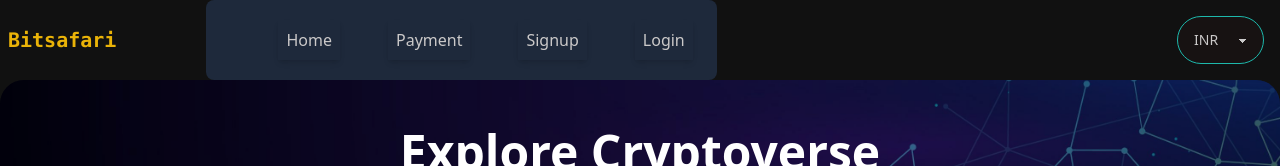
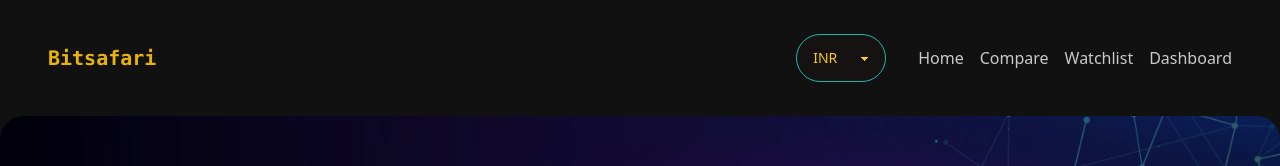
Before and after one commit to devmalya99/BitSafari, a React (Vite) app: page / in a window 1280 px wide. Shown: the top 166 px of the page. Built offline with nearby package versions, Linux system fonts and the light colour scheme; a web font is replaced by a local one.

Commit message:
Header fixed and optimised v2

```diff
--- a/package.json
+++ b/package.json
@@ -17,6 +17,7 @@
     "@fortawesome/free-regular-svg-icons": "^6.5.2",
     "@fortawesome/free-solid-svg-icons": "^6.5.2",
     "@fortawesome/react-fontawesome": "^0.2.0",
+    "@mui/icons-material": "^5.15.17",
     "@mui/material": "^5.15.16",
     "@mui/styled-engine-sc": "^6.0.0-alpha.18",
     "axios": "^1.6.8",
@@ -24,6 +25,7 @@
     "react-alice-carousel": "^2.9.1",
     "react-dom": "^18.2.0",
     "react-router-dom": "^6.23.0",
+    "react-toastify": "^10.0.5",
     "styled-components": "^6.1.9"
   },
   "devDependencies": {
--- a/src/components/Header.jsx
+++ /dev/null
@@ -1,81 +0,0 @@
-import React, { useState } from "react";
-import { Link } from "react-router-dom";
-import logo from "../assets/crypto logo.png";
-import { GetCryptoState } from "../context/cryptoContext";
-const Header = () => {
-  const [open, setOpen] = useState(false);
- const {currency, setCurrency
- }  = GetCryptoState()
- console.log(currency)
-  return (
-    <header className={`flex w-full items-center bg-transparent`}>
-      <div className="container">
-        <div className="relative -mx-4 flex items-center justify-between">
-          <div className="w-60 max-w-full px-4">
-            <Link to="/" className="w-full py-5 flex items-center ">
-              <img src={logo} className="hidden ml-2 h-8 dark:block" />
-              <span className="text-yellow-500 text-xl font-mono px-2 font-bold ">
-                Bitsafari
-              </span>
-            </Link>
-          </div>
-          <div className="flex w-full items-center justify-between px-4">
-            <div>
-              <button
-                onClick={() => setOpen(!open)}
-                id="navbarToggler"
-                className={` ${
-                  open && "navbarTogglerActive"
-                } absolute right-4 top-1/2 block -translate-y-1/2 rounded-lg px-3 py-[6px] ring-primary focus:ring-2 lg:hidden`}
-              >
-                <span className="relative my-[6px] block h-[2px] w-[30px] bg-body-color dark:bg-white"></span>
-                <span className="relative my-[6px] block h-[2px] w-[30px] bg-body-color dark:bg-white"></span>
-                <span className="relative my-[6px] block h-[2px] w-[30px] bg-body-color dark:bg-white"></span>
-              </button>
-              <nav
-                // :className="!navbarOpen && 'hidden' "
-                id="navbarCollapse"
-                className={`absolute z-50 right-4 top-full w-full max-w-[250px] rounded-lg bg-slate-800  px-6 py-5 shadow dark:bg-dark-2 lg:static lg:block lg:w-full lg:max-w-full lg:shadow-none lg:dark:bg-transparent ${
-                  !open && "hidden"
-                } `}
-              >
-                <ul className="block lg:flex">
-                  <ListItem NavLink="/#">Home</ListItem>
-                  <ListItem NavLink="/#">Payment</ListItem>
-                  <ListItem NavLink="/#">Signup</ListItem>
-                  <ListItem NavLink="/#">Login</ListItem>
-                </ul>
-              </nav>
-            </div>
-            <div className="justify-end pr-16 sm:flex lg:pr-0">
-              <select className="select select-accent w-full max-w-xs mr-4"
-              value={currency}
-              onChange={(e)=>setCurrency(e.target.value)}>
-                <option>USD</option>
-                <option>INR</option>
-              </select>
-            </div>
-          </div>
-        </div>
-      </div>
-    </header>
-  );
-};
-
-export default Header;
-
-const ListItem = ({ children, NavLink }) => {
-  return (
-    <>
-      <li>
-        <Link
-          to={NavLink}
-          className="flex py-2 z-10 text-base font-medium lg:ml-12 lg:inline-flex hover:border-b-2
-          shadow-md p-2 hover:shadow-neutral-400 "
-        >
-          {children}
-        </Link>
-      </li>
-    </>
-  );
-};
--- a/src/components/Navigation.jsx
+++ b/src/components/Navigation.jsx
@@ -1,8 +1,9 @@
 import React from 'react'
 import { BrowserRouter, Route, Routes } from 'react-router-dom'
-import Header from './Header'
+
 import Homepage from '../Pages/Homepage'
 import CoinPage from '../Pages/CoinPage'
+import Header from './common/Header/Header'
 const Navigation = () => {
   return (
     <div>
--- /dev/null
+++ b/src/components/common/Header/Header.jsx
@@ -0,0 +1,56 @@
+import React, { useEffect, useState } from "react";
+
+import TemporaryDrawer from "./drawer";
+import "./style.css";
+import Switch from "@mui/material/Switch";
+import { toast } from "react-toastify";
+import { Link } from "react-router-dom";
+import { GetCryptoState } from "../../../context/cryptoContext";
+import logo from "../../../assets/crypto logo.png";
+function Header() {
+
+  const {currency, setCurrency
+  }  = GetCryptoState()
+  console.log(currency)
+
+
+  return (
+    <div className="header">
+       <Link to="/" className="w-full py-5 flex items-center ">
+              <img src={logo} className="hidden ml-2 h-8 dark:block" />
+              <span className="text-yellow-500 text-xl font-mono  font-bold mr-12">
+                Bitsafari
+              </span>
+            </Link>
+      <div className="links">
+
+      <div className="justify-end pr-4">
+              <select className="select select-accent text-yellow-400 w-full max-w-xs mr-8"
+              value={currency}
+              onChange={(e)=>setCurrency(e.target.value)}>
+                <option>USD</option>
+                <option>INR</option>
+              </select>
+            </div>
+
+        <Link to="/">
+          <p className="">Home</p>
+        </Link>
+        <Link to="/compare">
+          <p className="">Compare</p>
+        </Link>
+        <Link to="/watchlist">
+          <p className="">Watchlist</p>
+        </Link>
+        <Link to="/dashboard">
+          <button>Dashboard</button>
+        </Link>
+      </div>
+      <div className="drawer-component">
+        <TemporaryDrawer />
+      </div>
+    </div>
+  );
+}
+
+export default Header;
--- /dev/null
+++ b/src/components/common/Header/drawer.jsx
@@ -0,0 +1,58 @@
+import React, { useEffect, useState } from "react";
+import Drawer from "@mui/material/Drawer";
+import MenuRoundedIcon from "@mui/icons-material/MenuRounded";
+import { IconButton } from "@mui/material";
+import Switch from "@mui/material/Switch";
+import { toast } from "react-toastify";
+import { Link } from "react-router-dom";
+import { GetCryptoState } from "../../../context/cryptoContext";
+
+export default function TemporaryDrawer() {
+  const [open, setOpen] = useState(false);
+
+  const {currency, setCurrency
+  }  = GetCryptoState()
+  console.log(currency)
+
+
+  return (
+    <div className="flex ">
+        <div className="justify-end pr-4">
+              <select className="select select-accent w-full max-w-xs mr-6"
+              value={currency}
+              onChange={(e)=>setCurrency(e.target.value)}>
+                <option>USD</option>
+                <option>INR</option>
+              </select>
+            </div>
+
+
+
+
+      <IconButton onClick={() => setOpen(true)}>
+        <MenuRoundedIcon className="link" />
+      </IconButton>
+      <Drawer anchor="right" open={open} onClose={() => setOpen(false)}>
+        <div className="drawer-div">
+          <Link to="/">
+            <p className="text-2xl rounded-xl px-2 py-1 mb-4 mt-8 text-yellow-500 font-bold shadow-gray-700 shadow-sm hover:border-e-2">Home</p>
+          </Link>
+          <Link to="/compare">
+            <p className="text-2xl px-2 py-1 mb-4 rounded-xl text-yellow-500 font-bold shadow-gray-700 shadow-sm hover:border-e-2">Compare</p>
+          </Link>
+          <Link to="/watchlist">
+            <p className="text-2xl px-2 py-1 mb-4 rounded-xl text-yellow-500 font-bold shadow-gray-700 shadow-sm hover:border-e-2">Watchlist</p>
+          </Link>
+          <Link to="/dashboard">
+            <p className="text-2xl px-2 py-1 mb-4 rounded-xl text-yellow-500 font-bold shadow-gray-700 shadow-sm hover:border-e-2">Dashboard</p>
+          </Link>
+
+          <Link to="/signup">
+            <p className="text-2xl px-2 py-1 mb-4 rounded-xl text-yellow-500 font-bold shadow-gray-700 shadow-sm hover:border-e-2">Get In</p>
+          </Link>
+
+        </div>
+      </Drawer>
+    </div>
+  );
+}
--- /dev/null
+++ b/src/components/common/Header/style.css
@@ -0,0 +1,60 @@
+.header {
+    display: flex;
+    justify-content: space-between;
+    align-items: center;
+    padding: 1.5rem 3rem;
+    position: sticky;
+    top: 0;
+    background-color: var(--black);
+    z-index: 1000;
+  }
+
+  .header h1 {
+    font-size: 1.2rem;
+    margin: 0rem;
+    font-weight: 600;
+  }
+
+  .links {
+    display: flex;
+    justify-content: flex-end;
+    align-items: center;
+    gap: 1rem;
+  }
+
+  .link {
+    font-size: 1.2rem;
+    color: var(--blue);
+    font-weight: 600;
+    cursor: pointer;
+  }
+
+  .link:hover {
+    color: var(--white);
+    transform: all 0.3s;
+  }
+
+  .drawer-component {
+    display: none;
+  }
+
+  @media only screen and (max-width: 640px) {
+    .links {
+      display: none;
+    }
+
+    .drawer-component {
+      display: block;
+    }
+
+    .header {
+      padding: 0.5rem 1.5rem;
+    }
+
+    .drawer-div {
+      width: 50vw;
+      background-color: var(--black);
+      height: 100vh;
+      padding: 0.5rem 1.5rem;
+    }
+  }
```
Also changed, not shown: 1 other file (tests, documents, lock files or other folders).
